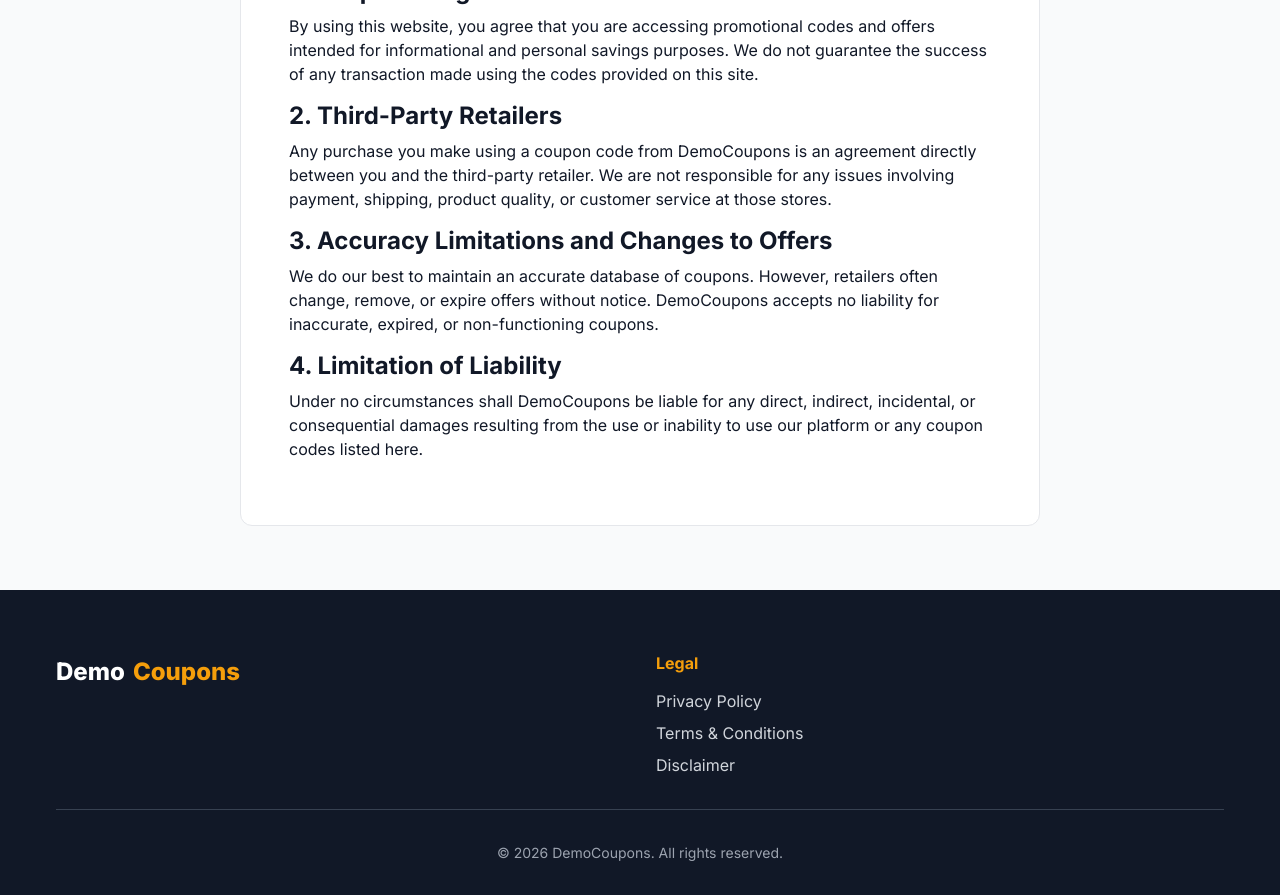
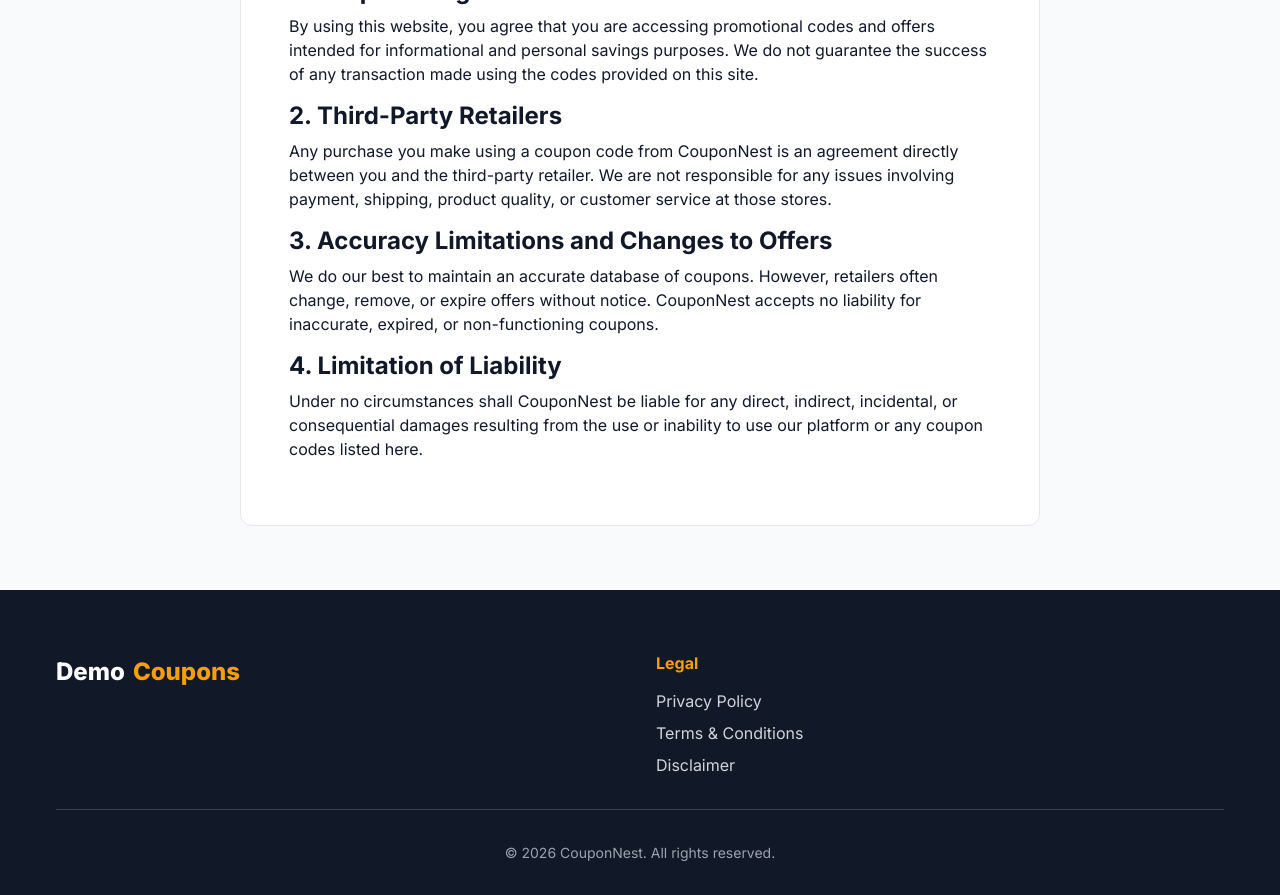
Before and after one commit to sumiit20089-sys/new-coupon-code, a plain HTML site: page terms.html in a window 1280 px wide. Shown: the part 260-1155 px from the top of the page. Drawn offline with Linux system fonts and the light colour scheme.

Commit message:
Update website

```diff
--- a/terms.html
+++ b/terms.html
@@ -3,8 +3,8 @@
 <head>
     <meta charset="UTF-8">
     <meta name="viewport" content="width=device-width, initial-scale=1.0">
-    <title>Terms & Conditions | DemoCoupons</title>
-    <meta name="description" content="Terms and Conditions for DemoCoupons.">
+    <title>Terms & Conditions | CouponNest</title>
+    <meta name="description" content="Terms and Conditions for CouponNest.">
     <link href="https://fonts.googleapis.com/css2?family=Inter:wght@400;500;600;700;800&display=swap" rel="stylesheet">
     <link rel="stylesheet" href="css/style.css">
 </head>
@@ -36,13 +36,13 @@
             <p class="mb-4">By using this website, you agree that you are accessing promotional codes and offers intended for informational and personal savings purposes. We do not guarantee the success of any transaction made using the codes provided on this site.</p>
 
             <h2 class="mt-4 mb-2">2. Third-Party Retailers</h2>
-            <p class="mb-4">Any purchase you make using a coupon code from DemoCoupons is an agreement directly between you and the third-party retailer. We are not responsible for any issues involving payment, shipping, product quality, or customer service at those stores.</p>
+            <p class="mb-4">Any purchase you make using a coupon code from CouponNest is an agreement directly between you and the third-party retailer. We are not responsible for any issues involving payment, shipping, product quality, or customer service at those stores.</p>
 
             <h2 class="mt-4 mb-2">3. Accuracy Limitations and Changes to Offers</h2>
-            <p class="mb-4">We do our best to maintain an accurate database of coupons. However, retailers often change, remove, or expire offers without notice. DemoCoupons accepts no liability for inaccurate, expired, or non-functioning coupons.</p>
+            <p class="mb-4">We do our best to maintain an accurate database of coupons. However, retailers often change, remove, or expire offers without notice. CouponNest accepts no liability for inaccurate, expired, or non-functioning coupons.</p>
 
             <h2 class="mt-4 mb-2">4. Limitation of Liability</h2>
-            <p class="mb-4">Under no circumstances shall DemoCoupons be liable for any direct, indirect, incidental, or consequential damages resulting from the use or inability to use our platform or any coupon codes listed here.</p>
+            <p class="mb-4">Under no circumstances shall CouponNest be liable for any direct, indirect, incidental, or consequential damages resulting from the use or inability to use our platform or any coupon codes listed here.</p>
         </div>
     </main>
 
@@ -64,7 +64,7 @@
                 </div>
             </div>
             <div class="footer-bottom">
-                <p>&copy; 2026 DemoCoupons. All rights reserved.</p>
+                <p>&copy; 2026 CouponNest. All rights reserved.</p>
             </div>
         </div>
     </footer>
```
Also changed, not shown: about.html (+4 -4 lines), categories.html (+2 -2 lines), coupons.html (+3 -3 lines), disclaimer.html (+3 -3 lines), privacy.html (+3 -3 lines), senior-discounts.html (+3 -3 lines).
